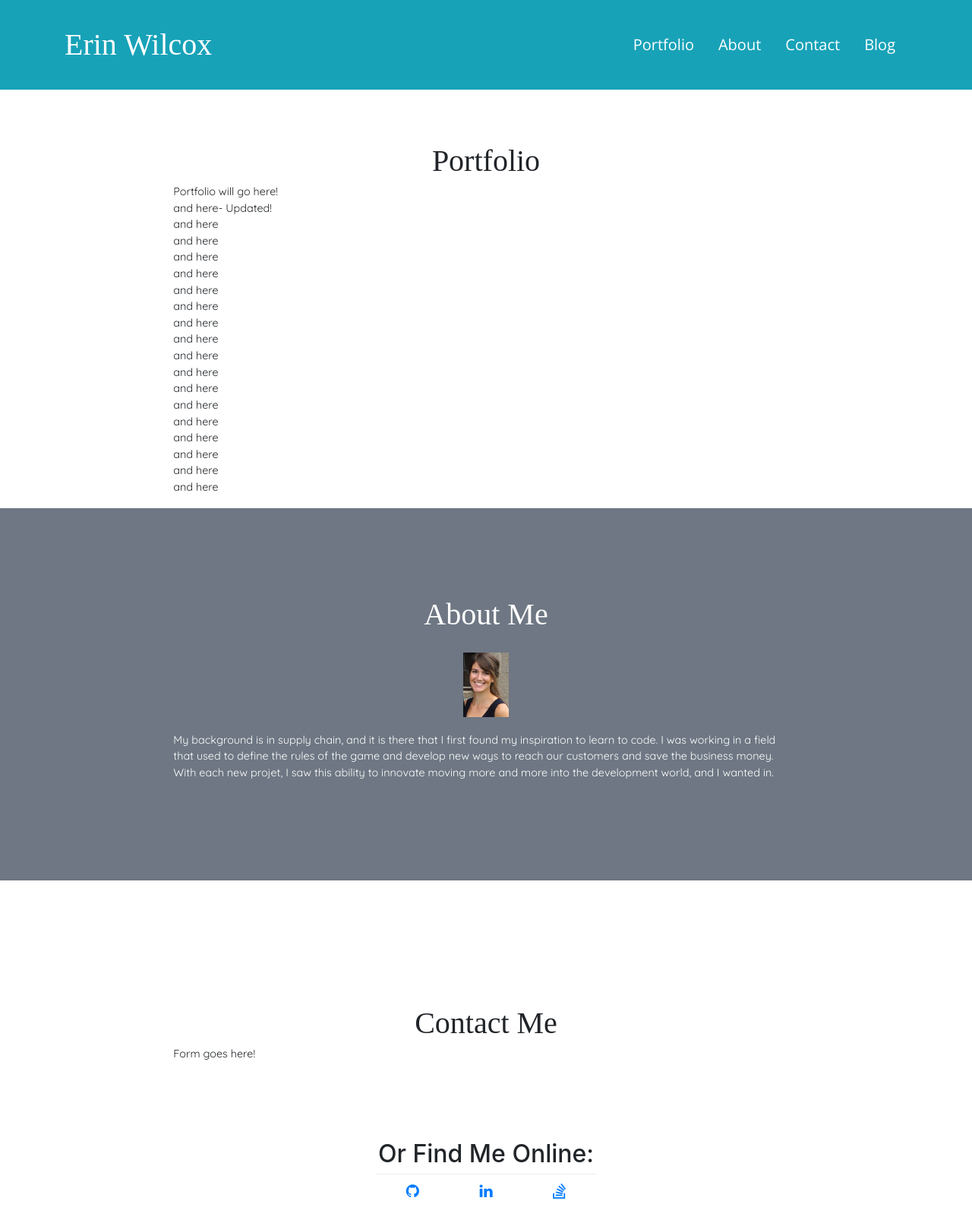
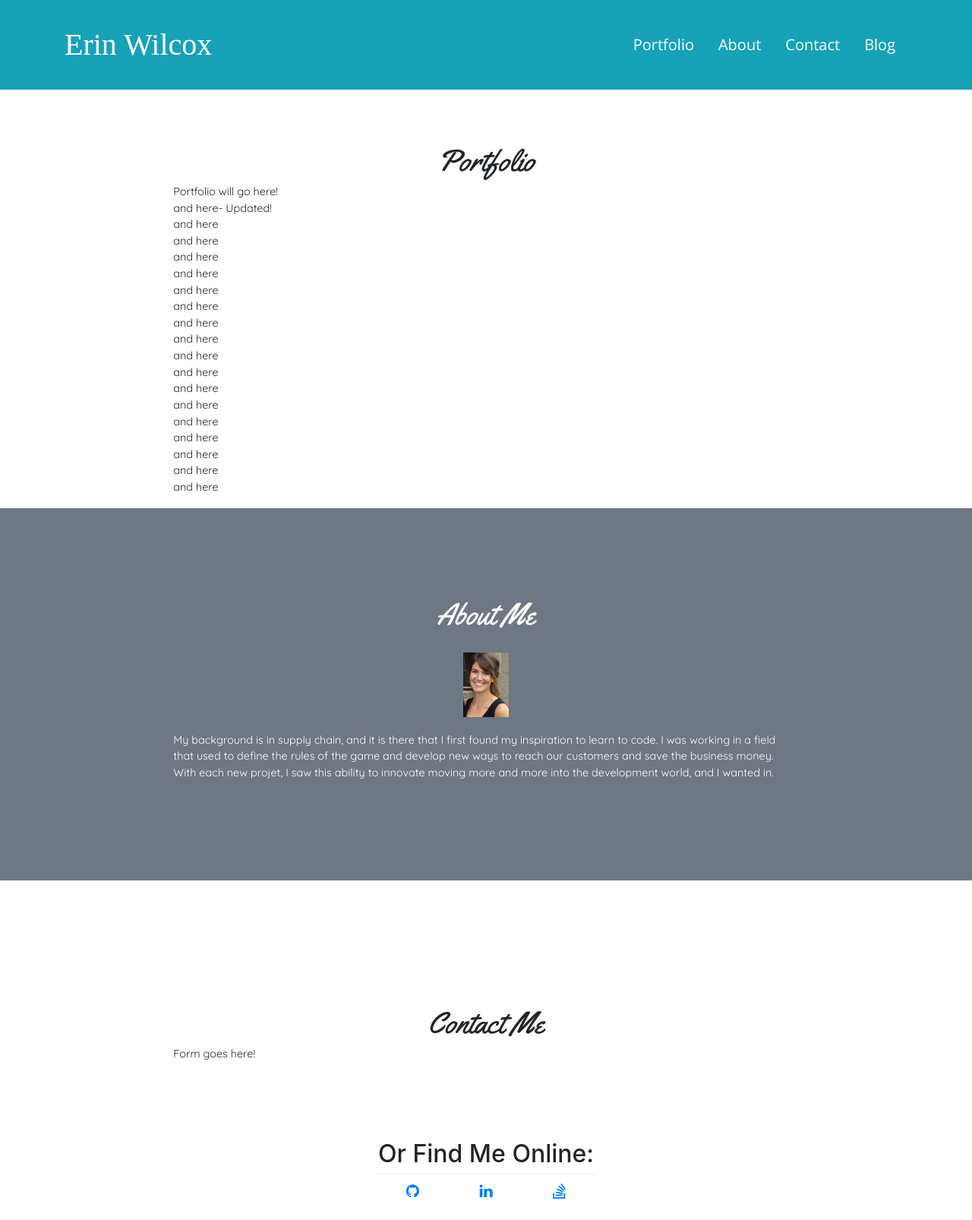
Before and after one commit to brookin8/brookin8.github.io, a Jekyll site: the page built from index.html, in a window 1280 px wide. Shown: the whole page at 76% size. Built offline with Jekyll 4.4.1, drawn with Linux system fonts in a browser that asks for light colours; some web fonts are replaced.

Commit message:
Updated font link

```diff
--- a/_layouts/index.html
+++ b/_layouts/index.html
@@ -9,6 +9,7 @@
         <link rel="stylesheet" href="https://maxcdn.bootstrapcdn.com/bootstrap/4.0.0-beta/css/bootstrap.min.css" integrity="sha384-/Y6pD6FV/Vv2HJnA6t+vslU6fwYXjCFtcEpHbNJ0lyAFsXTsjBbfaDjzALeQsN6M" crossorigin="anonymous">
         <link rel="stylesheet" href="/style.css">
 		<link href="https://fonts.googleapis.com/css?family=Istok+Web|Quicksand" rel="stylesheet">
+        <link href="https://fonts.googleapis.com/css?family=Condiment|Englebert|Stalemate|Yellowtail" rel="stylesheet">
         <style>
             a {
                 text-decoration:none;
```
